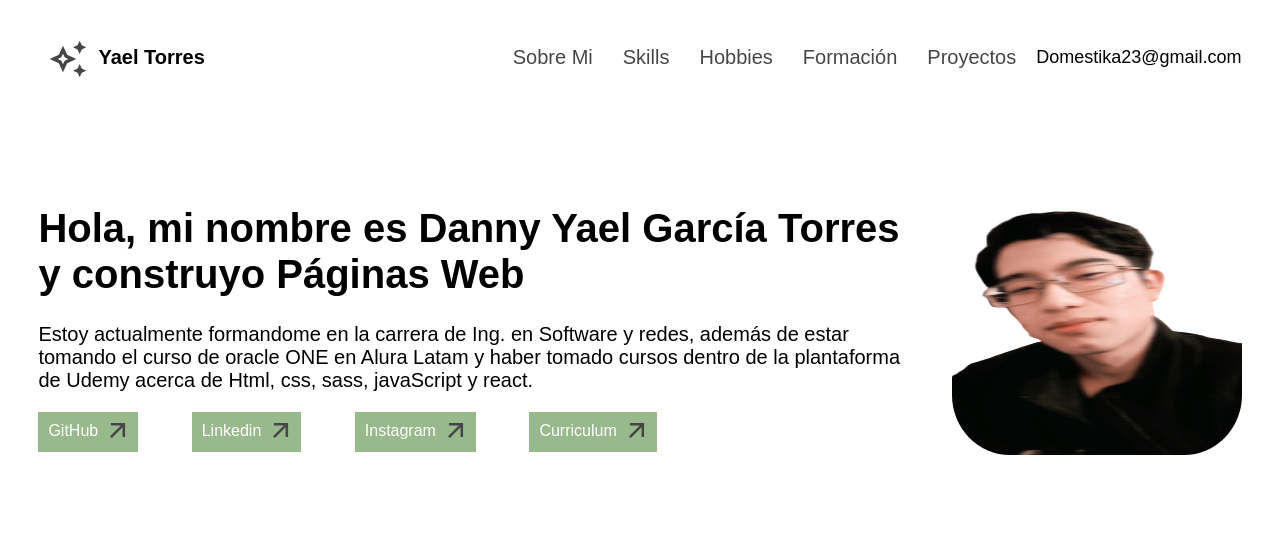
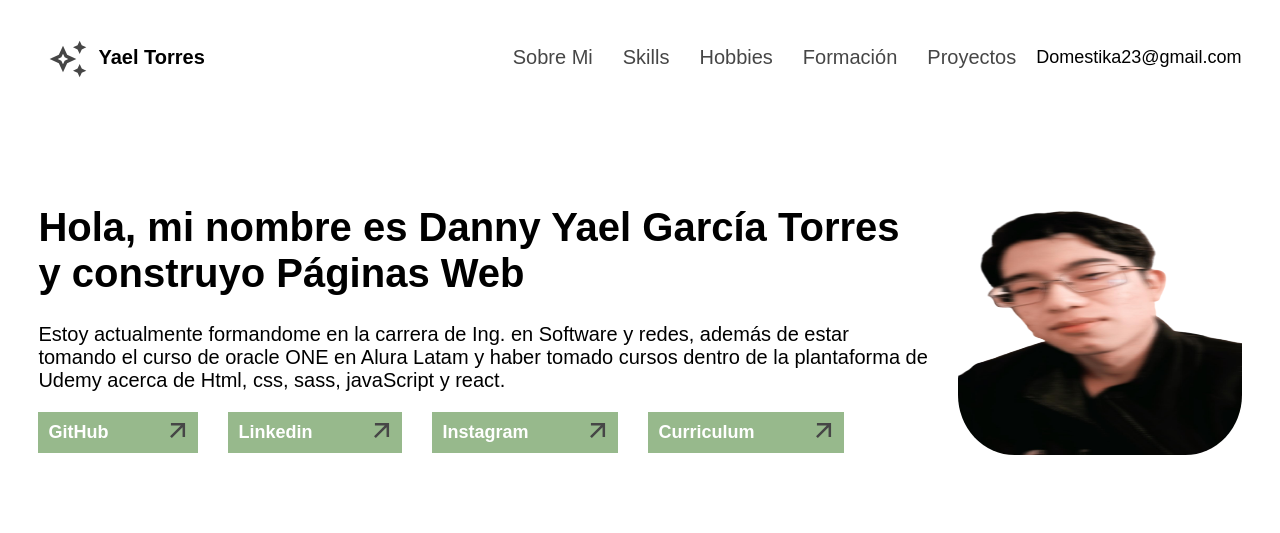
Before and after one commit to DanielGTY-D/DanielGTY-D.github.io, a plain HTML site: page index.html in a window 1280 px wide. Shown: the top 533 px of the page. Drawn offline with Linux system fonts and the light colour scheme.

Commit message:
Arreglando items de forma-contacto

```diff
--- a/assets/css/forma-contacto/forma-contacto-item.css
+++ b/assets/css/forma-contacto/forma-contacto-item.css
@@ -1,5 +1,16 @@
 .forma-contacto__item {
     background-color: var(--colorTerciario);
 
-    padding: 1rem;
+    padding: 1rem;;
 }
+
+@media (min-width: 556px) {
+    .forma-contacto__item {
+        width: 25rem;
+    }
+}
+@media (min-width: 768px) {
+    .forma-contacto__item {
+        width: 20rem;
+    }
+}
--- a/assets/css/forma-contacto/forma-contacto-link.css
+++ b/assets/css/forma-contacto/forma-contacto-link.css
@@ -1,8 +1,12 @@
 .forma-contacto__link {
     color: #fff;
     display: flex;
-    gap: 1rem;
+    gap: 6rem;
     flex-direction: row-reverse;
+    justify-content: space-between;
+
+    font-weight: bold;
+    font-size: 1.8rem;
 }
 .forma-contacto__link::before {
     content: '';
--- a/assets/css/forma-contacto/forma-contacto.css
+++ b/assets/css/forma-contacto/forma-contacto.css
@@ -1,18 +1,31 @@
 .forma-contacto {
     display: flex;
-    justify-content: space-between;
+    flex-direction: column;
+    gap: 3rem;
     padding: 0;
     margin: 0;
+
+}
+
+@media (min-width: 556px) {
+    .forma-contacto {
+        flex-direction: row;
+        flex-wrap: wrap;
+    }
 }
 
 @media (min-width: 768px) {
     .forma-contacto {
         width: 93%;
+        flex-direction: row;
+        flex-wrap: wrap;
     }
 }
 
 @media (min-width: 1024px) {
     .forma-contacto {
         width: 70%;
+        flex-direction: row;
+        flex-wrap: nowrap;
     }
 }
```
